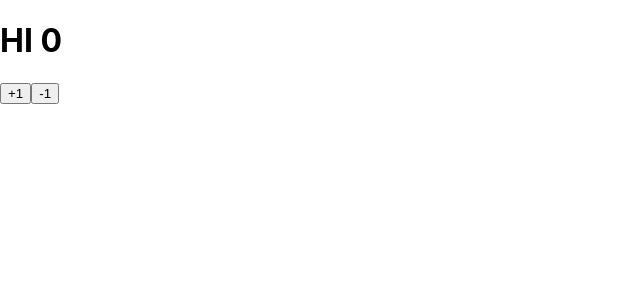
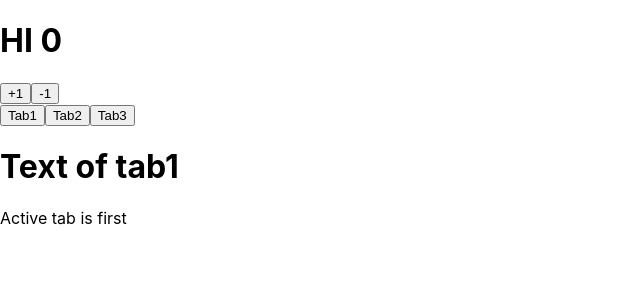
Before and after one commit to owin66/events, a React (Create React App) app: page / in a window 1280 px wide. Shown: the top 300 px of the page, without its empty margins (0-640 px from the left). Built offline with nearby package versions, Linux system fonts and the light colour scheme.

Commit message:
rendering

```diff
--- a/src/components/App.jsx
+++ b/src/components/App.jsx
@@ -1,20 +1,28 @@
-import { useState } from "react";
+import { useState } from 'react';
+import Rendering from './Rendering';
 
 export const App = () => {
-  const [count, setCount] = useState(0)
+  const [count, setCount] = useState(0);
 
   const increment = () => {
-setCount(count + 1)
-  }
+    setCount(count + 1);
+  };
 
-  const decrement = () =>{
-    setCount(count - 1)
-  }
+  const decrement = () => {
+    setCount(count - 1);
+  };
 
   return (
     <div>
-    <h1>HI {count}</h1>
-    <button type="button" onClick={ () => increment()}>+1</button><button type="button" onClick={ () => decrement()}>-1</button>
+      <h1>HI {count}</h1>
+      <button type="button" onClick={() => increment()}>
+        +1
+      </button>
+      <button type="button" onClick={() => decrement()}>
+        -1
+      </button>
+      <br />
+      <Rendering />
     </div>
   );
 };
--- /dev/null
+++ b/src/components/Rendering.jsx
@@ -0,0 +1,67 @@
+// const Validation = ({ val }) => {
+//   {
+//     if (val >= 10) {
+//       return <h1>Пошел нахуй</h1>;
+//     } else {
+//       return <h1>Привет</h1>;
+//     }
+//   }
+// };
+
+// export default class Rendering extends Component {
+//   render() {
+//     const { val } = this.props;
+//     return <div>{val >= 10 ? <h1>Пошел нахуй</h1> : <h1>Привет</h1>}</div>;
+//   }
+// }
+
+import React, { Component, Fragment } from 'react';
+
+const Tab1 = () => {
+  return <h1>Text of tab1</h1>;
+};
+
+const Tab2 = () => {
+  return <h1>Text of tab2</h1>;
+};
+
+const Tab3 = () => {
+  return <h1>Text of tab3</h1>;
+};
+
+export default class Rendering extends Component {
+  state = {
+    activeTab: 1,
+  };
+
+  handleTab = e => {
+    this.setState({
+      activeTab: +e.target.getAttribute('data-name'),
+    });
+  };
+
+  render() {
+    console.log(this.state);
+    const { activeTab } = this.state;
+    return (
+      <Fragment>
+        <button data-name={1} onClick={this.handleTab}>
+          Tab1
+        </button>
+        <button data-name={2} onClick={this.handleTab}>
+          Tab2
+        </button>
+        <button data-name={3} onClick={this.handleTab}>
+          Tab3
+        </button>
+        {activeTab === 1 && <Tab1 />}
+        {activeTab === 2 && <Tab2 />}
+        {activeTab === 3 && <Tab3 />}
+        {/* {activeTab === 1 ? <Tab1 /> : activeTab === 2 ? <Tab2 /> : <Tab3 />} */}
+        <div>{`Active tab is ${
+          activeTab === 1 ? 'first' : activeTab === 2 ? 'second' : 'third'
+        }`}</div>
+      </Fragment>
+    );
+  }
+}
```
